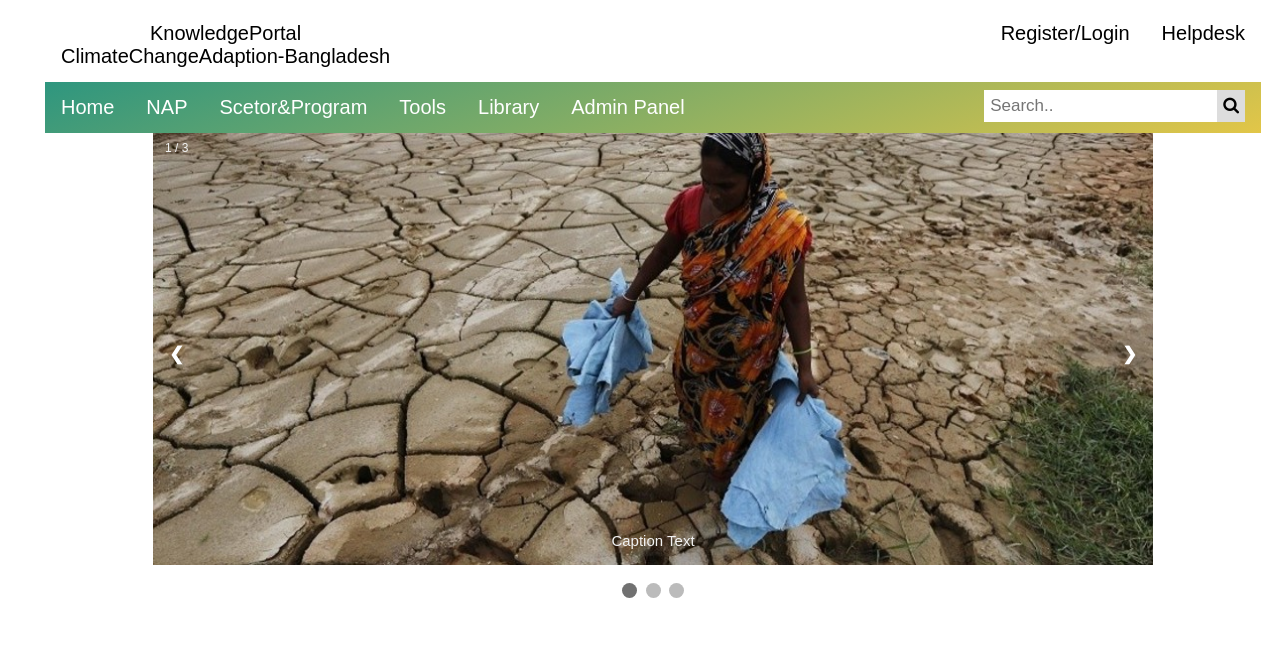
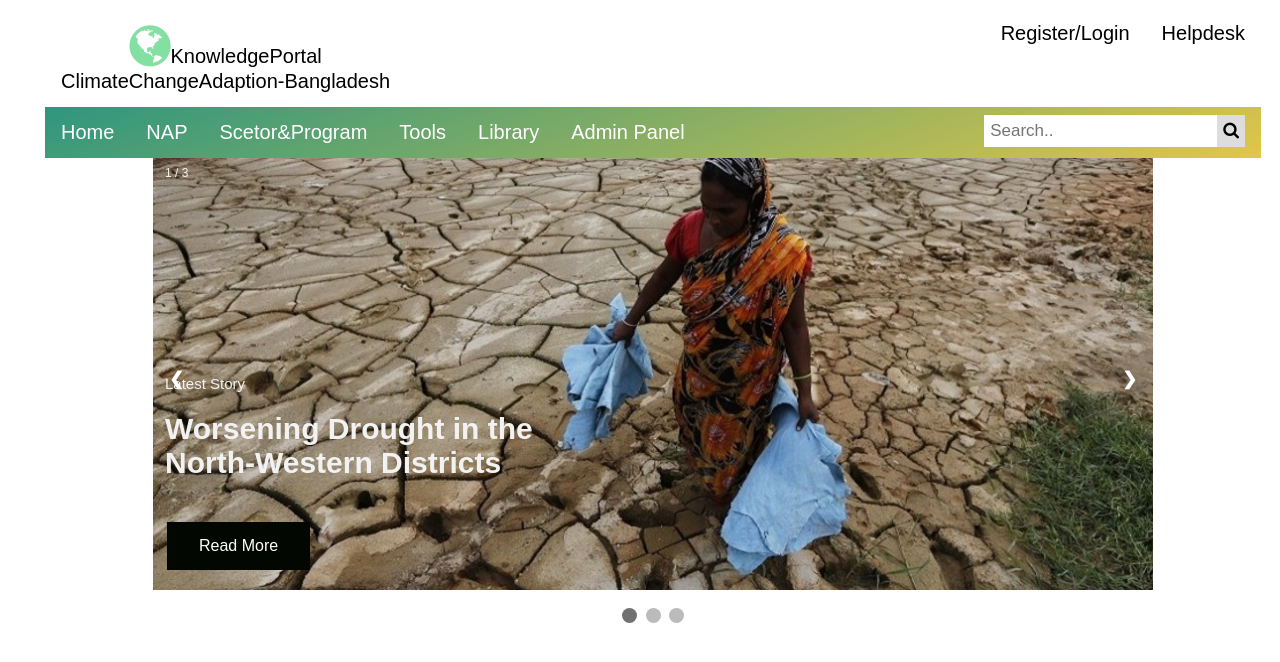
Before and after one commit to sakil-islam/CCIKM-design, a Django app: page / in a window 1280 px wide. Shown: the top 662 px of the page. Run offline with Django 3.2, Linux system fonts and the light colour scheme.

Commit message:
change home

```diff
--- a/ccikm/static/css/home.css
+++ b/ccikm/static/css/home.css
@@ -44,7 +44,19 @@ img {vertical-align: middle;}
   position: absolute;
   bottom: 8px;
   width: 100%;
-  text-align: center;
+  text-align: left;
+}
+ .button {
+  background-color: #020702;
+  border: none;
+  color: white;
+  padding: 15px 32px;
+  text-align: left;
+  text-decoration: none;
+  display: inline-block;
+  font-size: 16px;
+  margin: 4px 2px;
+  cursor: pointer;
 }
 
 /* Number text (1/3 etc) */
--- a/ccikm/templates/home.html
+++ b/ccikm/templates/home.html
@@ -6,19 +6,31 @@
     <div class="mySlides fade">
       <div class="numbertext">1 / 3</div>
       <img src="{% static 'image/climate-change-bangladesh.jpg' %}" alt="My image" style="width:100%;height: 100%;">
-      <div class="text">Caption Text</div>
+      <div class="text">
+        <p>Latest Story</p>
+        <h1>Worsening Drought in the <br> North-Western Districts</h1><br>
+        <input type="button" class="button" value="Read More">
+      </div>
     </div>
 
     <div class="mySlides fade">
       <div class="numbertext">2 / 3</div>
       <img src="{% static 'image/climate-change-bangladesh2.jpg' %}" alt="My image" style="width:100%; height: 100%;">
-      <div class="text">Caption Two</div>
+      <div class="text">
+        <p>Latest Story</p><br>
+        <h1>Worsening Drought in the <br> North-Western Districts</h1><br>
+        <input type="button" class="button" value="Read More">
+      </div>
     </div>
 
     <div class="mySlides fade">
       <div class="numbertext">3 / 3</div>
       <img src="{% static 'image/climate-change-bangladesh3.jpg' %}"  style="width:100%;height: 100%;">
-      <div class="text">Caption Three</div>
+      <div class="text">
+        <p>Latest Story</p><br>
+        <h1>Worsening Drought in the <br> North-Western Districts</h1><br>
+        <input type="button" class="button" value="Read More">
+      </div>
     </div>
 
     <a class="prev" onclick="plusSlides(-1)">&#10094;</a>
@@ -61,4 +73,8 @@
       dots[slideIndex-1].className += " active";
     }
     </script>
+
+<div class="home">
+
+</div>
 {% endblock %}
--- a/ccikm/templates/nav2.html
+++ b/ccikm/templates/nav2.html
@@ -11,7 +11,7 @@
     <body>
         <div class="container">
             <div class="top-head">
-                <a class="disabled" href="#home"><snap>KnowledgePortal<br>ClimateChangeAdaption-Bangladesh</snap></a>
+                <a class="disabled" href="#home"><snap><i class="fa fa-globe" style="font-size:48px;color:rgba(9, 194, 70, 0.5)" aria-hidden="true"></i>KnowledgePortal<br>ClimateChangeAdaption-Bangladesh</snap></a>
                     <div class="top-head-right">
                         <a href="#">Register/Login</a>
                         <a href="#">Helpdesk</a>
```
